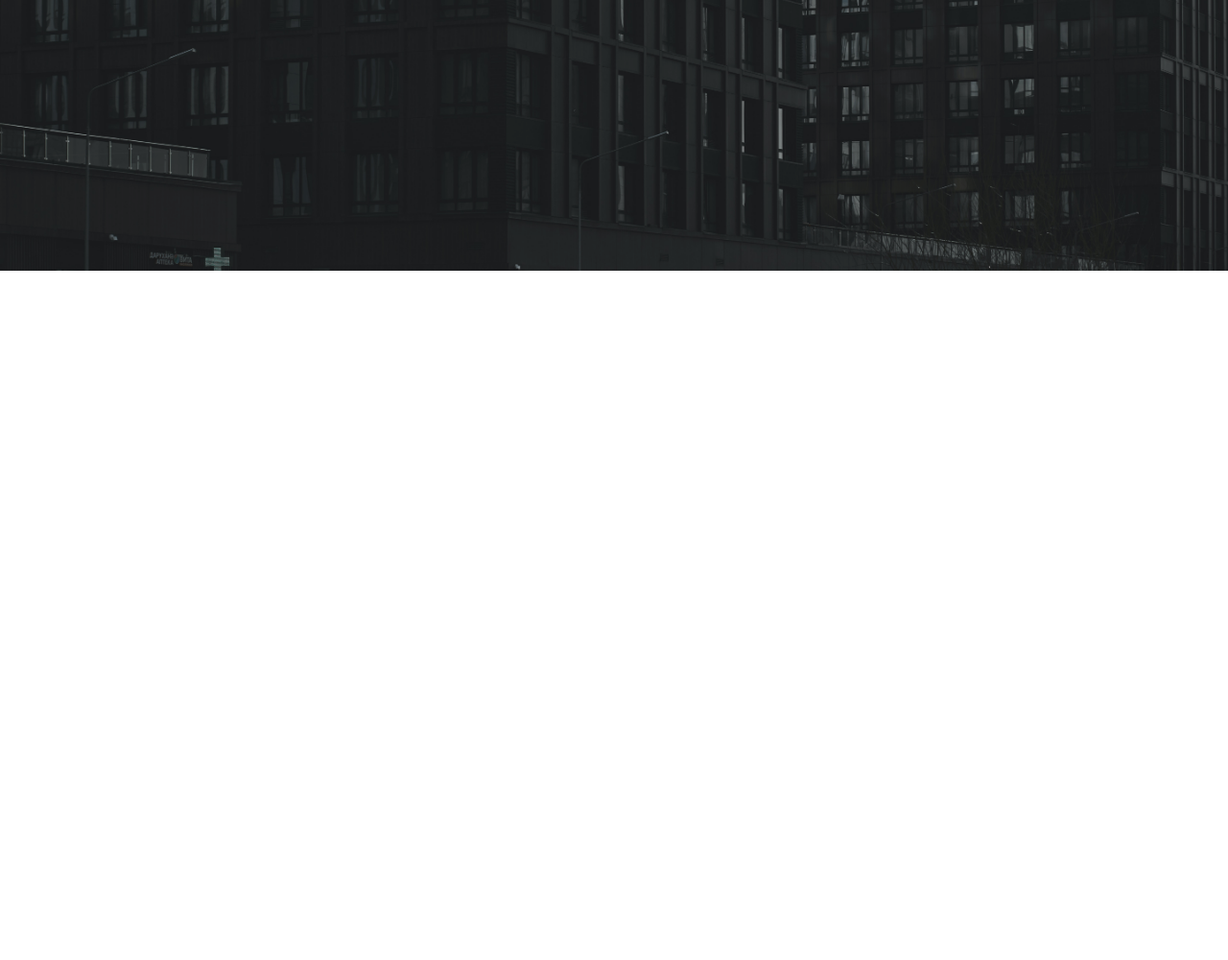
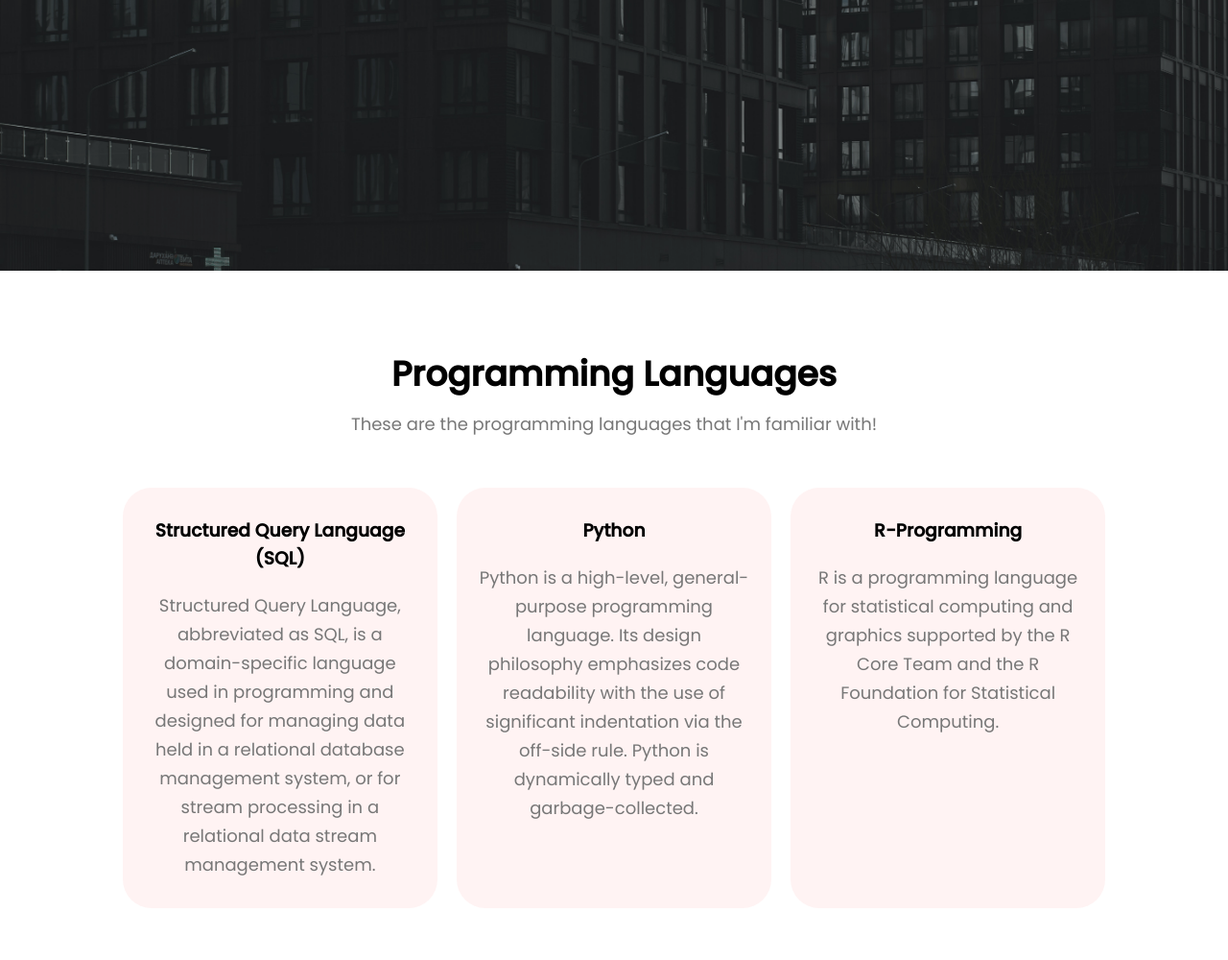
Before and after one commit to bryanng77/HTML_Documents, a plain HTML site: page index.html in a window 1280 px wide. Shown: the part 518-1518 px from the top of the page at 96% size. Before the commit the page ends 800 px from the top, so only its background shows below. Drawn offline with Linux system fonts and the light colour scheme.

Commit message:
added some stuff

```diff
--- a/index.html
+++ b/index.html
@@ -26,16 +26,47 @@
         <div class="text-box">
             <h1>Welcome to my Portfolio Website</h1>
             <p>Hey! I'm Bryan, nice to have you here!</p>
-            <a href = "" class = "view-projects-btn">Click Here To View My Projects</a>
+            <a href="" class="view-projects-btn">Click Here To View My Projects</a>
         </div>
-
     </section>
 </header>
 
+<!-- Portfolio Showcase Area-->
+
 <body>
+    <section class="projects">
+        <h1>Programming Languages</h1>
+        <p>These are the programming languages that I'm familiar with!</p>
+
+        <div class="row">
+            <div class="projects-col">
+                <h3>Structured Query Language (SQL)</h3>
+                <p>Structured Query Language, abbreviated as SQL, is a domain-specific language used in programming and
+                    designed
+                    for managing data held in a relational database management system, or for stream processing in a
+                    relational data stream management system.</p>
+            </div>
+            <div class="projects-col">
+                <h3>Python</h3>
+                <p>Python is a high-level, general-purpose programming language. Its design philosophy emphasizes
+                    code readability with the use of significant indentation via the off-side rule. Python is
+                    dynamically typed and garbage-collected.</p>
+            </div>
+            <div class="projects-col">
+                <h3>R-Programming</h3>
+                <p>R is a programming language for statistical computing and graphics supported by the R Core Team
+                    and the R Foundation for Statistical Computing.</p>
+            </div>
+        </div>
+
+        </div>
+    </section>
+
 
 
 </body>
 
 
+
+
 </html>
--- a/style.css
+++ b/style.css
@@ -3,6 +3,8 @@
     margin: 0;
     font-family: 'Poppins', sans-serif;
 }
+
+/* Background Image and Navigation Bar */
 
 .header {
     min-height: 100vh;
@@ -57,27 +59,28 @@
     width: 100%;
 }
 
-.text-box{
+.text-box {
     color: #fff;
     position: absolute;
     text-align: center;
     top: 50%;
     left: 50%;
-    transform: translate(-50%, -50%); /* to force the words to be centralized */
+    transform: translate(-50%, -50%);
+    /*to force the words to be centralized*/
     width: 90%;
 }
 
-.text-box h1{
-   font-size: 65px;
+.text-box h1 {
+    font-size: 65px;
 }
 
-.text-box p{
+.text-box p {
     margin: 15px 40px;
     font-size: 30px;
     color: #fff
 }
 
-.view-projects-btn{
+.view-projects-btn {
     display: inline-block;
     text-decoration: none;
     color: #fff;
@@ -86,5 +89,54 @@
     font-size: 15px;
     background: transparent;
     position: relative;
-    cursor: pointer; /* this changes the cursor pointer when I hover */
+    cursor: pointer;
+    /* this changes the cursor pointer when I hover */
 }
+
+/* Project Showcase Area */
+
+.projects {
+    width: 80%;
+    margin: auto;
+    text-align: center;
+    padding: 80px;
+}
+
+.projects h1 {
+    font-size: 36px;
+    font-weight: 600;
+}
+
+.projects p {
+    color: #777;
+    font-size: 18px;
+    font-weight: 400;
+    line-height: 30px;
+    padding: 10px;
+}
+
+.row{
+    margin-top: 4%;
+    display: flex;
+    justify-content: space-between;
+}
+
+.projects-col{
+    flex-basis: 32%;
+    background: #fff3f3;
+    border-radius: 30px;
+    margin-bottom: 5%;
+    padding: 20px 12px;
+    box-sizing: border-box;
+    transition: 0.5s;
+}
+
+h3{
+    text-align: center;
+    font-weight: 900;
+    margin: 10px 0;
+}
+
+.projects-col:hover{
+    box-shadow: 0 0 20px 0 rgba(0,0,0,0.2);
+}
```
Also changed, not shown: Bryan & Co.png (deleted).
